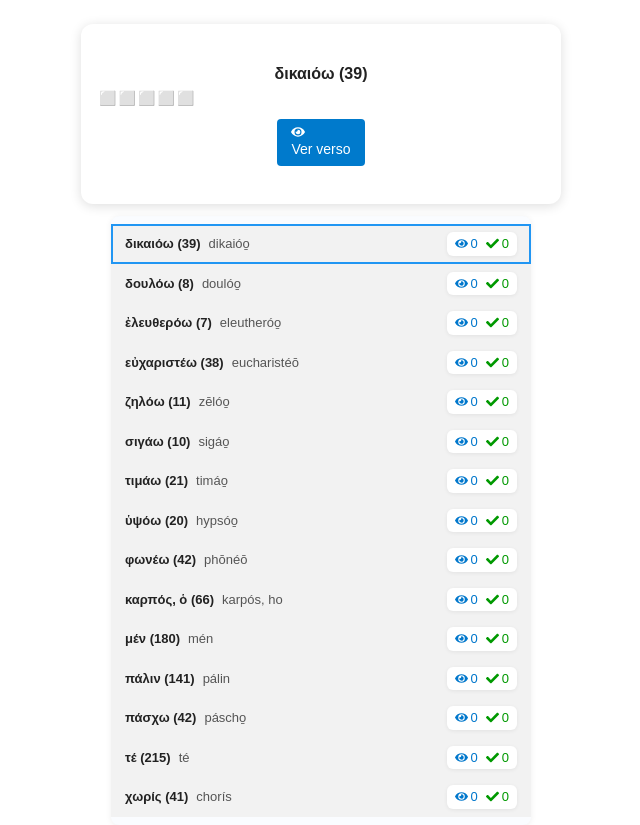
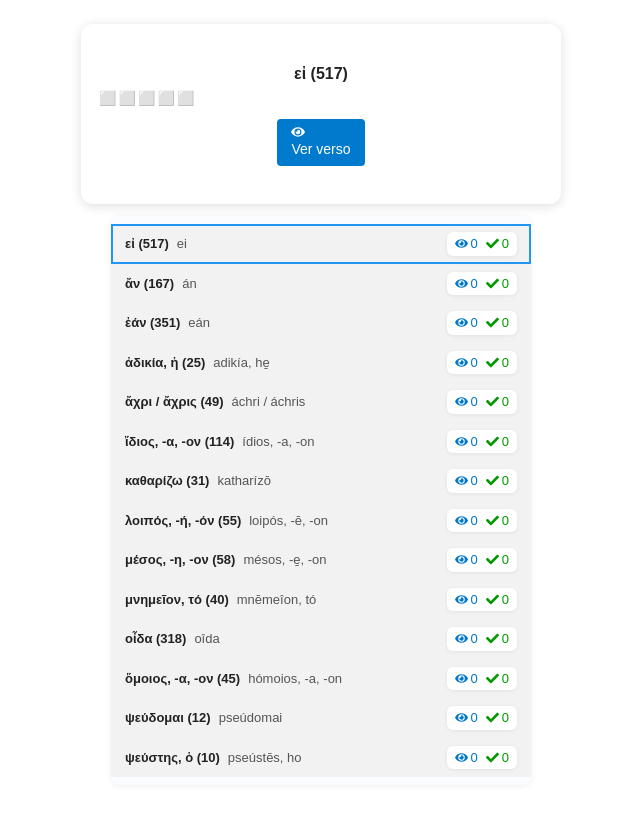
Before and after one commit to thiagobc2/glyphbrain, a Next.js app: page /viewcards in a window 1280 px wide. Shown: the whole page, without its empty margins (319-959 px from the left). After the commit the page ends 800 px from the top, so only its background shows below. Built offline with nearby package versions, Linux system fonts and the light colour scheme.

Commit message:
fix: page 317

```diff
--- a/src/app/viewcards/page.tsx
+++ b/src/app/viewcards/page.tsx
@@ -13,22 +13,39 @@ interface VocabularioItem {
 
 export default function ViewCards() {
   const initialVocabulary: VocabularioItem[] = React.useMemo(() => [
-    { palavra: "δικαιόω (39)", pronuncia: "dikaióo̱", traducao: "eu justifico, declaro justo", tags: "39", views: 0, remembers: 0 },
-    { palavra: "δουλόω (8)", pronuncia: "doulóo̱", traducao: "eu escravizo", tags: "8", views: 0, remembers: 0 },
-    { palavra: "ἐλευθερόω (7)", pronuncia: "eleutheróo̱", traducao: "eu liberto", tags: "7", views: 0, remembers: 0 },
-    { palavra: "εὐχαριστέω (38)", pronuncia: "eucharistéō", traducao: "eu agradeço, dou graças", tags: "38", views: 0, remembers: 0 },
-    { palavra: "ζηλόω (11)", pronuncia: "zēlóo̱", traducao: "eu mostro zelo, procuro com zelo; estou com inveja [zelar]", tags: "11", views: 0, remembers: 0 },
-    { palavra: "σιγάω (10)", pronuncia: "sigáo̱", traducao: "eu me calo, fico quieto", tags: "10", views: 0, remembers: 0 },
-    { palavra: "τιμάω (21)", pronuncia: "timáo̱", traducao: "eu honro, estimo; avalio", tags: "21", views: 0, remembers: 0 },
-    { palavra: "ὑψόω (20)", pronuncia: "hypsóo̱", traducao: "eu elevo, exalto", tags: "20", views: 0, remembers: 0 },
-    { palavra: "φωνέω (42)", pronuncia: "phōnéō", traducao: "eu emito som; clamo; chamo", tags: "42", views: 0, remembers: 0 },
-    { palavra: "καρπός, ὁ (66)", pronuncia: "karpós, ho", traducao: "fruto", tags: "66", views: 0, remembers: 0 },
-    { palavra: "μέν (180)", pronuncia: "mén", traducao: "partícula usada correlativamente, pospositiva; geralmente não é traduzida", tags: "180", views: 0, remembers: 0 },
-    { palavra: "πάλιν (141)", pronuncia: "pálin", traducao: "outra vez, de novo", tags: "141", views: 0, remembers: 0 },
-    { palavra: "πάσχω (42)", pronuncia: "páscho̱", traducao: "eu sofro", tags: "42", views: 0, remembers: 0 },
-    { palavra: "τέ (215)", pronuncia: "té", traducao: "part. encl.: τε…τε ou τε…καί, tanto…como, não somente… mas também", tags: "215", views: 0, remembers: 0 },
-    { palavra: "χωρίς (41)", pronuncia: "chorís", traducao: "à parte, separadamente; c. gen.: sem, à parte de; fora", tags: "41", views: 0, remembers: 0 }
-  ], []);
+  { palavra: "εἰ (517)", pronuncia: "ei", traducao: "se (c. o ind.)", tags: "517", views: 0, remembers: 0 },
+  { palavra: "ἄν (167)", pronuncia: "án", traducao: "part. condicional/eventualidade (não traduzida)", tags: "167", views: 0, remembers: 0 },
+  { palavra: "ἐάν (351)", pronuncia: "eán", traducao: "se (c. o subj.)", tags: "351", views: 0, remembers: 0 },
+  { palavra: "ἀδικία, ἡ (25)", pronuncia: "adikía, he̱", traducao: "injustiça, maldade", tags: "25", views: 0, remembers: 0 },
+  { palavra: "ἄχρι / ἄχρις (49)", pronuncia: "áchri / áchris", traducao: "até; até que (c. gen.)", tags: "49", views: 0, remembers: 0 },
+  { palavra: "ἴδιος, -α, -ον (114)", pronuncia: "ídios, -a, -on", traducao: "próprio", tags: "114", views: 0, remembers: 0 },
+  { palavra: "καθαρίζω (31)", pronuncia: "katharízō", traducao: "eu limpo, purifico [catarse]", tags: "31", views: 0, remembers: 0 },
+  { palavra: "λοιπός, -ή, -όν (55)", pronuncia: "loipós, -ē, -on", traducao: "restante; outro; adv.: daqui para frente; finalmente", tags: "55", views: 0, remembers: 0 },
+  { palavra: "μέσος, -η, -ον (58)", pronuncia: "mésos, -e̱, -on", traducao: "(que está) no meio; do meio", tags: "58", views: 0, remembers: 0 },
+  { palavra: "μνημεῖον, τό (40)", pronuncia: "mnēmeîon, tó", traducao: "túmulo, tumba", tags: "40", views: 0, remembers: 0 },
+  { palavra: "οἶδα (318)", pronuncia: "oîda", traducao: "sei, conheço (perfeito com sentido presente)", tags: "318", views: 0, remembers: 0 },
+  { palavra: "ὅμοιος, -α, -ον (45)", pronuncia: "hómoios, -a, -on", traducao: "semelhante [homônimo]", tags: "45", views: 0, remembers: 0 },
+  { palavra: "ψεύδομαι (12)", pronuncia: "pseúdomai", traducao: "eu minto; sou falso", tags: "12", views: 0, remembers: 0 },
+  { palavra: "ψεύστης, ὁ (10)", pronuncia: "pseústēs, ho", traducao: "mentiroso", tags: "10", views: 0, remembers: 0 }
+], []);
+
+  // const initialVocabulary: VocabularioItem[] = React.useMemo(() => [
+  //   { palavra: "δικαιόω (39)", pronuncia: "dikaióo̱", traducao: "eu justifico, declaro justo", tags: "39", views: 0, remembers: 0 },
+  //   { palavra: "δουλόω (8)", pronuncia: "doulóo̱", traducao: "eu escravizo", tags: "8", views: 0, remembers: 0 },
+  //   { palavra: "ἐλευθερόω (7)", pronuncia: "eleutheróo̱", traducao: "eu liberto", tags: "7", views: 0, remembers: 0 },
+  //   { palavra: "εὐχαριστέω (38)", pronuncia: "eucharistéō", traducao: "eu agradeço, dou graças", tags: "38", views: 0, remembers: 0 },
+  //   { palavra: "ζηλόω (11)", pronuncia: "zēlóo̱", traducao: "eu mostro zelo, procuro com zelo; estou com inveja [zelar]", tags: "11", views: 0, remembers: 0 },
+  //   { palavra: "σιγάω (10)", pronuncia: "sigáo̱", traducao: "eu me calo, fico quieto", tags: "10", views: 0, remembers: 0 },
+  //   { palavra: "τιμάω (21)", pronuncia: "timáo̱", traducao: "eu honro, estimo; avalio", tags: "21", views: 0, remembers: 0 },
+  //   { palavra: "ὑψόω (20)", pronuncia: "hypsóo̱", traducao: "eu elevo, exalto", tags: "20", views: 0, remembers: 0 },
+  //   { palavra: "φωνέω (42)", pronuncia: "phōnéō", traducao: "eu emito som; clamo; chamo", tags: "42", views: 0, remembers: 0 },
+  //   { palavra: "καρπός, ὁ (66)", pronuncia: "karpós, ho", traducao: "fruto", tags: "66", views: 0, remembers: 0 },
+  //   { palavra: "μέν (180)", pronuncia: "mén", traducao: "partícula usada correlativamente, pospositiva; geralmente não é traduzida", tags: "180", views: 0, remembers: 0 },
+  //   { palavra: "πάλιν (141)", pronuncia: "pálin", traducao: "outra vez, de novo", tags: "141", views: 0, remembers: 0 },
+  //   { palavra: "πάσχω (42)", pronuncia: "páscho̱", traducao: "eu sofro", tags: "42", views: 0, remembers: 0 },
+  //   { palavra: "τέ (215)", pronuncia: "té", traducao: "part. encl.: τε…τε ou τε…καί, tanto…como, não somente… mas também", tags: "215", views: 0, remembers: 0 },
+  //   { palavra: "χωρίς (41)", pronuncia: "chorís", traducao: "à parte, separadamente; c. gen.: sem, à parte de; fora", tags: "41", views: 0, remembers: 0 }
+  // ], []);
 
   const [vocabulary, setVocabulary] = useState<VocabularioItem[]>(initialVocabulary);
   const [filteredVocabulary, setFilteredVocabulary] = useState<VocabularioItem[]>(initialVocabulary);
```
